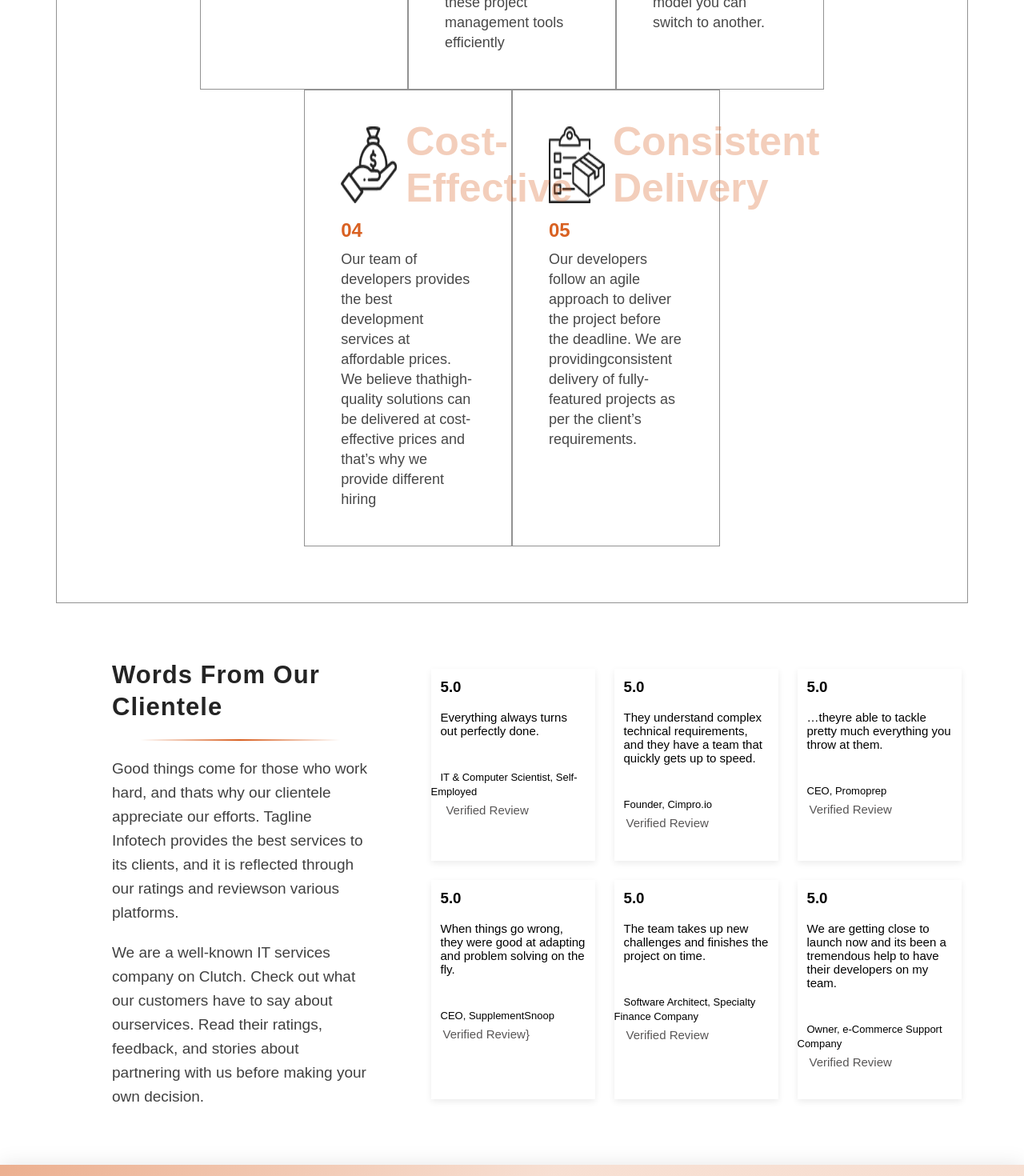
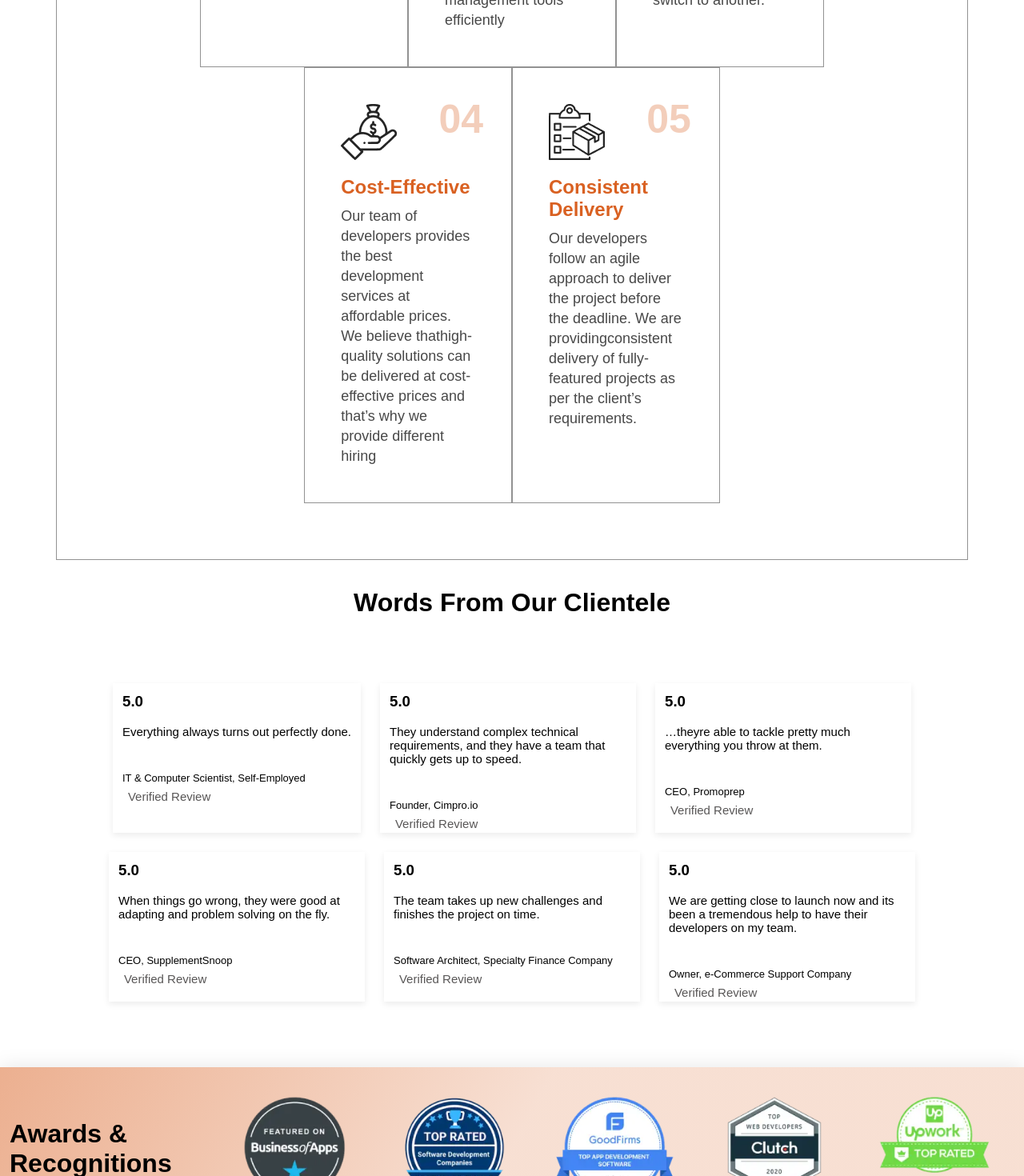
Before and after one commit to pratikg-tagline/angular-tagline, an Angular app: page / in a window 1280 px wide. Shown: the part 5620-7090 px from the top of the page at 80% size. Built offline with nearby package versions, Linux system fonts and the light colour scheme.

Commit message:
Implement Wordsclientele in project

```diff
--- a/src/app/app.component.html
+++ b/src/app/app.component.html
@@ -260,7 +260,10 @@
   <!-- ____________________________________________________________________ -->
 
   <div class="reviews">
-      <div class="reviewword">
+    <!-- <app-review [words]="wordsclient"></app-review> -->
+    <app-review [review]="clientele"></app-review>
+  </div>
+      <!-- <div class="reviewword">
            <h1>{{clientele.clienteletitle}}</h1>
           <span class="headerline"></span>
           <p>{{clientele.clienteledescription1}}</p>
@@ -268,6 +271,7 @@
       </div>
       <div class="reviewsboxes">
           <div class="revbox">
+            <app-review [review]=" clientele"></app-review>
               <div class="rating">
                    <h3>{{clientele.clienteleheading1}}</h3>
                   <div class="icon">
@@ -323,7 +327,6 @@
 
                <p>{{clientele.clienteledesc3}}</p>
          <small>{{clientele.clienteledes3}}</small>
-
               <div class="verified">
                   <i class="bi bi-patch-check-fill"></i>
                   <p>{{clientele.clientelereview3}}</p>
@@ -396,7 +399,7 @@
 
       </div>
 
-  </div>
+  </div> -->
 
   <!-- ____________________________________________________________________ -->
 
--- a/src/app/app.component.scss
+++ b/src/app/app.component.scss
@@ -579,83 +579,83 @@ li:hover {
 /* ______________________________________________ */
 
 
-.reviews{
-    display: flex;
-    justify-content: space-around;
-    margin-top: 70px;
-}
+// .reviews{
+//     display: flex;
+//     justify-content: space-around;
+//     margin-top: 70px;
+// }
 
-.reviews .reviewword{
-    max-width: 25%;
-    margin-left: 140px;
+// .reviews .reviewword{
+//     max-width: 25%;
+//     margin-left: 140px;
 
-}
+// }
 
-.reviews .reviewword h1{
-    font-weight: 600;
-    font-size: 31px;
-    color: #242424;
-    letter-spacing: 1px;
-    line-height: 40px;
-}
+// .reviews .reviewword h1{
+//     font-weight: 600;
+//     font-size: 31px;
+//     color: #242424;
+//     letter-spacing: 1px;
+//     line-height: 40px;
+// }
 
-.reviews .reviewword p{
-    padding-top: 20px;
-    font-size: 19px;
-    color: #404040;
-    line-height: 30px;
-}
+// .reviews .reviewword p{
+//     padding-top: 20px;
+//     font-size: 19px;
+//     color: #404040;
+//     line-height: 30px;
+// }
 
-.reviews .reviewsboxes{
-    display: flex;
-    justify-content: center;
-    flex-wrap: wrap;
-    /* max-width: 63%; */
-}
+// .reviews .reviewsboxes{
+//     display: flex;
+//     justify-content: center;
+//     flex-wrap: wrap;
+//     /* max-width: 63%; */
+// }
 
-.reviews .reviewsboxes .revbox{
-    box-shadow: 0 3px 8px rgb(0 0 0 / 8%);
-    margin: 12px;
-    max-width: 25%;
-}
+// .reviews .reviewsboxes .revbox{
+//     box-shadow: 0 3px 8px rgb(0 0 0 / 8%);
+//     margin: 12px;
+//     max-width: 25%;
+// }
 
-.reviews .reviewsboxes .revbox p{
-    font-size: 15px;
-    margin: 6px 12px;
-    line-height: 17px;
-    margin-bottom: 40px;
-}
+// .reviews .reviewsboxes .revbox p{
+//     font-size: 15px;
+//     margin: 6px 12px;
+//     line-height: 17px;
+//     margin-bottom: 40px;
+// }
 
-.reviews .reviewsboxes .revbox small{
-    font-size: 13px;
-    margin: 12px;
-    padding-top: 34px;
-}
+// .reviews .reviewsboxes .revbox small{
+//     font-size: 13px;
+//     margin: 12px;
+//     padding-top: 34px;
+// }
 
-.reviews .reviewsboxes .revbox .rating{
-    display: flex;
-}
+// .reviews .reviewsboxes .revbox .rating{
+//     display: flex;
+// }
 
-.reviews .reviewsboxes .revbox .rating h3{
-    margin: 12px;
-}
+// .reviews .reviewsboxes .revbox .rating h3{
+//     margin: 12px;
+// }
 
-.reviews .reviewsboxes .revbox .rating .icon{
-    margin: 12px;
-    color: red;
-}
+// .reviews .reviewsboxes .revbox .rating .icon{
+//     margin: 12px;
+//     color: red;
+// }
 
-.reviews .reviewsboxes .revbox .verified{
-    display: flex;
-    color: #585656;
-    font-size: 14px;
-    margin-left: 12px;
-    margin-top: 3px;
-}
+// .reviews .reviewsboxes .revbox .verified{
+//     display: flex;
+//     color: #585656;
+//     font-size: 14px;
+//     margin-left: 12px;
+//     margin-top: 3px;
+// }
 
-.reviews .reviewsboxes .revbox .verified p{
-    margin: 3px;
-}
+// .reviews .reviewsboxes .revbox .verified p{
+//     margin: 3px;
+// }
 
 
 
--- a/src/app/app.component.ts
+++ b/src/app/app.component.ts
@@ -76,7 +76,6 @@ interface Experience {
 //   devops: string;
 //   clouds: string;
 // }
-
 
 interface Backend {
   rubiimg: string;
@@ -290,7 +289,7 @@ export class AppComponent {
   rightforyou: string = 'rightforyou';
   Findthe: string = 'Findthe';
 
-  users= [
+  users = [
     {
       img: '../assets/../assets/images/web-design-icon.webp',
       title: 'Software Product Engineering',
@@ -338,7 +337,7 @@ export class AppComponent {
     button: 'button',
     experienceimg: '../assets/../assets/images/woman.webp',
   };
-  exper=[
+  exper = [
     {
       project: '125+',
       title: 'Professional',
@@ -376,45 +375,77 @@ export class AppComponent {
   //   devops: 'DevOps',
   //   clouds: 'Clouds',
   // };
-  technologies:string[]=['web','mobile','desktop','plateform','database','bigdata','machinelarning','devops','clouds']
+  technologies: string[] = [
+    'web',
+    'mobile',
+    'desktop',
+    'plateform',
+    'database',
+    'bigdata',
+    'machinelarning',
+    'devops',
+    'clouds',
+  ];
   web: string = 'Web';
-  language=[
+  language = [
     {
       img: '../assets/../assets/images/ror.png',
-    heading: 'Ruby on Rails'
+      heading: 'Ruby on Rails',
     },
     {
       img: '../assets/../assets/images/python.png',
-    heading: 'Python'},{
+      heading: 'Python',
+    },
+    {
       img: '../assets/../assets/images/node_js.svg',
-    heading: 'Node Js'},{
+      heading: 'Node Js',
+    },
+    {
       img: '../assets/../assets/images/php.png',
-  heading: 'PHP'},{
+      heading: 'PHP',
+    },
+    {
       img: '../assets/../assets/images/android-java.png',
-  heading: 'Java'},{
+      heading: 'Java',
+    },
+    {
       img: '../assets/../assets/images/go.png',
-  heading: 'Go Language'}
+      heading: 'Go Language',
+    },
   ];
   backendname: string = 'Back End';
-  frontend =[
+  frontend = [
     {
       img: '../assets/../assets/images/react-js.png',
-    heading: 'React Js'}
-    ,{
+      heading: 'React Js',
+    },
+    {
       img: '../assets/../assets/images/angular-icon.png',
-    heading: 'Angular'},{
+      heading: 'Angular',
+    },
+    {
       img: '../assets/../assets/images/typescript-icon.png',
-    heading: 'Typescript'},{
+      heading: 'Typescript',
+    },
+    {
       img: '../assets/../assets/images/vue-js.png',
-  heading: 'Vue Js'},{
+      heading: 'Vue Js',
+    },
+    {
       img: '../assets/../assets/images/meter-js.png',
-    heading: 'Mateor Js'},{
+      heading: 'Mateor Js',
+    },
+    {
       img: '../assets/../assets/images/javascript-icon.png',
-    heading: 'Java Script'},{
+      heading: 'Java Script',
+    },
+    {
       img: '../assets/../assets/images/html5.png',
-    heading: 'HTML 5',}
+      heading: 'HTML 5',
+    },
   ];
-  whytegline = [{
+  whytegline = [
+    {
       // teglinetitle: 'Why Choose Tagline Infotech ?',
       // teglinedescription:
       //   'We have a team of developers who use their expertise to provide complete web development,mobile app development,testing & assurance, SaaS development, and designing services. Tagline Infotech has a team of developers thatyou can hiby mentioning the requirements for your project. Save time and money by hiring our developers foryour startup or large-scale company. Our team of developers has the experience to understand the business ideasof the clients to provide solutions that focus on the core values of the business. Here you will find somebenefits of hiring developers from us.',
@@ -423,73 +454,92 @@ export class AppComponent {
       heading: '01',
       description:
         'Our team of developers creates a progressive roadmap that includes a strategic plan to define a goal andmajor steps to reach that goal. We have a team of developers that uses progressive',
-  },{
+    },
+    {
       img: '../assets/../assets/images/choose-project.png',
       title: 'Efficient Project Management',
       heading: '02',
       description:
         'We believe in efficient project management and our experienced developers use project management tools like Wrike and Zoho. Our developers use these project management tools efficiently',
-  },{
+    },
+    {
       img: '../assets/../assets/images/choose-flexible.svg',
       title: 'Flexible Engagement Model',
       heading: '03',
       description:
         'We provide flexible engagement models so that clients can hire developers for their projects. Theseengagement models are flexible so if you aren’t satisfied with any model you can switch to another.',
-  },{
+    },
+    {
       img: '../assets/images/choose-cost.png',
       title: 'Cost-Effective',
       heading: '04',
       description:
         'Our team of developers provides the best development services at affordable prices. We believe thathigh-quality solutions can be delivered at cost-effective prices and that’s why we provide different hiring',
-  },{
+    },
+    {
       img: '../assets/images/choose-delivery.png',
       title: 'Consistent Delivery',
       heading: '05',
       description:
         'Our developers follow an agile approach to deliver the project before the deadline. We are providingconsistent delivery of fully-featured projects as per the client’s requirements.',
-   }]
+    },
+  ];
   //  empower: 'Empower',
   //   your: 'Your ',
   //   business: 'Business',
   //   withdedicateddevelopers: 'with Dedicated Developers',
   //   button: 'Talk to our Expert',
   // };
-  clientele: Clientele = {
-    clienteletitle: 'Words From Our Clientele',
-    clienteledescription1:
-      'Good things come for those who work hard, and thats why our clientele appreciate our efforts. Tagline Infotech provides the best services to its clients, and it is reflected through our ratings and reviewson various platforms.',
-    clienteledescription2:
-      'We are a well-known IT services company on Clutch. Check out what our customers have to say about ourservices. Read their ratings, feedback, and stories about partnering with us before making your own decision.',
-    clienteleheading1: '5.0',
-    clienteledesc1: 'Everything always turns out perfectly done.',
-    clienteledes1: 'IT & Computer Scientist, Self-Employed',
-    clientelereview1: 'Verified Review',
-    clienteleheading2: '5.0',
-    clienteledesc2:
-      'They understand complex technical requirements, and they have a team that quickly gets up to speed.',
-    clienteledes2: 'Founder, Cimpro.io',
-    clientelereview2: 'Verified Review',
-    clienteleheading3: '5.0',
-    clienteledesc3:
-      '…theyre able to tackle pretty much everything you throw at them.',
-    clienteledes3: 'CEO, Promoprep',
-    clientelereview3: 'Verified Review',
-    clienteleheading4: '5.0',
-    clienteledesc4:
-      'When things go wrong, they were good at adapting and problem solving on the fly.',
-    clienteledes4: 'CEO, SupplementSnoop',
-    clientelereview4: 'Verified Review',
-    clienteleheading5: '5.0',
-    clienteledesc5:
-      'The team takes up new challenges and finishes the project on time.',
-    clienteledes5: 'Software Architect, Specialty Finance Company',
-    clientelereview5: 'Verified Review',
-    clienteleheading6: '5.0',
-    clienteledesc6:
-      'We are getting close to launch now and its been a tremendous help to have their developers on my team.',
-    clienteledes6: 'Owner, e-Commerce Support Company',
-    clientelereview6: 'Verified Review',
-  };
+  // wordsclient={
+  //   title: 'Words From Our Clientele',
+  //     description1:
+  //       'Good things come for those who work hard, and thats why our clientele appreciate our efforts. Tagline Infotech provides the best services to its clients, and it is reflected through our ratings and reviewson various platforms.',
+  //    description2:
+  //      'We are'
+  // }
+  clientele = [
+    {
+      // clienteletitle: 'Words From Our Clientele',
+      // clienteledescription1:
+      //   'Good things come for those who work hard, and thats why our clientele appreciate our efforts. Tagline Infotech provides the best services to its clients, and it is reflected through our ratings and reviewson various platforms.',
+      // clienteledescription2:
+      // 'We are a well-known IT services company on Clutch. Check out what our customers have to say about ourservices. Read their ratings, feedback, and stories about partnering with us before making your own decision.',
+      heading: '5.0',
+      desc: 'Everything always turns out perfectly done.',
+      des: 'IT & Computer Scientist, Self-Employed',
+      review: 'Verified Review',
+    },
+    {
+      heading: '5.0',
+      desc: 'They understand complex technical requirements, and they have a team that quickly gets up to speed.',
+      des: 'Founder, Cimpro.io',
+      review: 'Verified Review',
+    },
+    {
+      heading: '5.0',
+      desc: '…theyre able to tackle pretty much everything you throw at them.',
+      des: 'CEO, Promoprep',
+      review: 'Verified Review',
+    },
+    {
+      heading: '5.0',
+      desc: 'When things go wrong, they were good at adapting and problem solving on the fly.',
+      des: 'CEO, SupplementSnoop',
+      review: 'Verified Review',
+    },
+    {
+      heading: '5.0',
+      desc: 'The team takes up new challenges and finishes the project on time.',
+      des: 'Software Architect, Specialty Finance Company',
+      review: 'Verified Review',
+    },
+    {
+      heading: '5.0',
+      desc: 'We are getting close to launch now and its been a tremendous help to have their developers on my team.',
+      des: 'Owner, e-Commerce Support Company',
+      review: 'Verified Review',
+    },
+  ];
   awards: Awards = {
     awardstitle1: 'Awards &',
     awardstitle2: ' Recognitions',
--- a/src/app/app.module.ts
+++ b/src/app/app.module.ts
@@ -9,6 +9,7 @@ import { BackendComponent } from './backend/backend.component';
 import { FrontendComponent } from './frontend/frontend.component';
 import { TechnologyComponent } from './technology/technology.component';
 import { WhyTeglineComponent } from './why-tegline/why-tegline.component';
+import { ReviewComponent } from './review/review.component';
 
 @NgModule({
   declarations: [
@@ -18,7 +19,8 @@ import { WhyTeglineComponent } from './why-tegline/why-tegline.component';
     BackendComponent,
     FrontendComponent,
     TechnologyComponent,
-    WhyTeglineComponent
+    WhyTeglineComponent,
+    ReviewComponent
   ],
   imports: [
     BrowserModule,
--- /dev/null
+++ b/src/app/review/review.component.html
@@ -0,0 +1,31 @@
+
+  <!-- <div class="reviewword">
+     <h1>{{}}</h1>
+        <span class="headerline"></span>
+        <p>{{}}</p>
+        <p>{{}}</p>
+  </div> -->
+  <h1 style="text-align: center;">Words From Our Clientele</h1>
+  <div class="reviews">
+  <div class="reviewsboxes">
+    <div class="revbox" *ngFor="let reviewdata of review">
+      <div class="rating">
+        <h3>{{ reviewdata.heading }}</h3>
+        <div class="icon">
+          <i class="bi bi-star-fill"></i>
+          <i class="bi bi-star-fill"></i>
+          <i class="bi bi-star-fill"></i>
+          <i class="bi bi-star-fill"></i>
+          <i class="bi bi-star-fill"></i>
+        </div>
+      </div>
+      <p>{{reviewdata.desc }}</p>
+      <small>{{reviewdata.des }}</small>
+
+      <div class="verified">
+        <i class="bi bi-patch-check-fill"></i>&nbsp;
+        <p>{{ reviewdata.review }}</p>
+      </div>
+    </div>
+  </div>
+</div>
--- /dev/null
+++ b/src/app/review/review.component.scss
@@ -0,0 +1,77 @@
+.reviews{
+    display: flex;
+    justify-content: space-around;
+    margin-top: 70px;
+}
+
+.reviews .reviewword{
+    max-width: 25%;
+    margin-left: 140px;
+
+}
+
+.reviews .reviewword h1{
+    font-weight: 600;
+    font-size: 31px;
+    color: #242424;
+    letter-spacing: 1px;
+    line-height: 40px;
+}
+
+.reviews .reviewword p{
+    padding-top: 20px;
+    font-size: 19px;
+    color: #404040;
+    line-height: 30px;
+}
+
+.reviews .reviewsboxes{
+    display: flex;
+    justify-content: center;
+    flex-wrap: wrap;
+    /* max-width: 63%; */
+}
+
+.reviews .reviewsboxes .revbox{
+    box-shadow: 0 3px 8px rgb(0 0 0 / 8%);
+    margin: 12px;
+    max-width: 25%;
+}
+
+.reviews .reviewsboxes .revbox p{
+    font-size: 15px;
+    margin: 6px 12px;
+    line-height: 17px;
+    margin-bottom: 40px;
+}
+
+.reviews .reviewsboxes .revbox small{
+    font-size: 13px;
+    margin: 12px;
+    padding-top: 34px;
+}
+
+.reviews .reviewsboxes .revbox .rating{
+    display: flex;
+}
+
+.reviews .reviewsboxes .revbox .rating h3{
+    margin: 12px;
+}
+
+.reviews .reviewsboxes .revbox .rating .icon{
+    margin: 12px;
+    color: red;
+}
+
+.reviews .reviewsboxes .revbox .verified{
+    display: flex;
+    color: #585656;
+    font-size: 14px;
+    margin-left: 12px;
+    margin-top: 3px;
+}
+
+.reviews .reviewsboxes .revbox .verified p{
+    margin: 3px;
+}
--- a/src/app/why-tegline/why-tegline.component.html
+++ b/src/app/why-tegline/why-tegline.component.html
@@ -1,12 +1,12 @@
 <div class="empowers">
-  <div class="empowerbox"*ngFor="let progressive of infotech">
+  <div class="empowerbox" *ngFor="let progressive of infotech">
     <div class="imgnumflex" >
       <img src="{{ progressive.img }}" />
-      <h1>{{ progressive.title }}</h1>
+      <h1>{{ progressive.heading }}</h1>
       <!-- <h2>{{progressive.heading}}</h2>
           <p>{{progressive.description}}</p>  -->
     </div>
-    <h2>{{ progressive.heading }}</h2>
+    <h2>{{ progressive.title }}</h2>
     <p>{{ progressive.description }}</p>
   </div>
 </div>
```
Also changed, not shown: src/app/review/review.component.ts (added, +17 -0 lines), 1 other file (tests, documents, lock files or other folders). Lines whose indentation alone changed are shown as unchanged.
